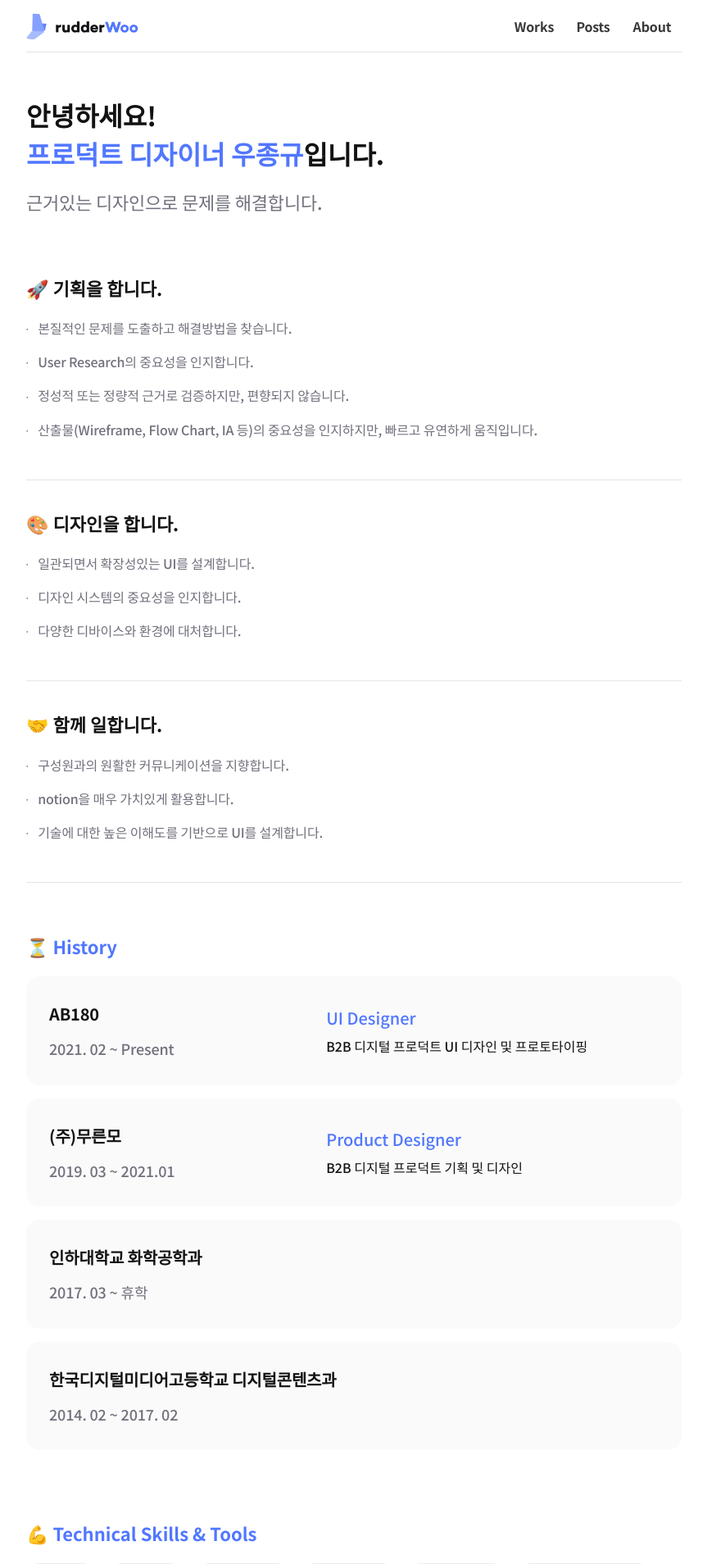
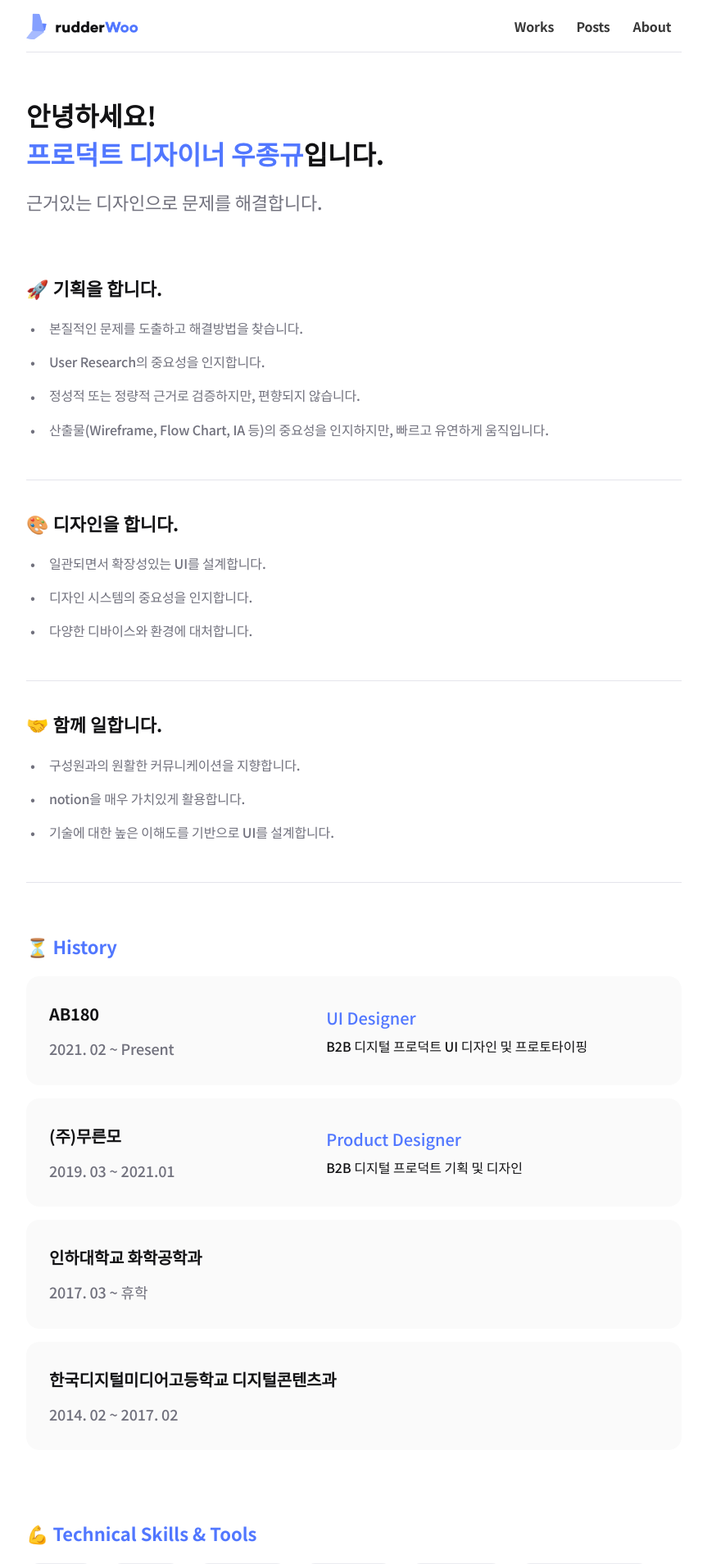
Before and after one commit to rudderWoo/Woo.github.io, a Jekyll site: the page built from index.md, in a window 1280 px wide. Shown: the top 1908 px of the page at 82% size, without its empty margins (208-1071 px from the left). Built offline with Jekyll 4.4.1, drawn with Linux system fonts in a browser that asks for light colours; nearby versions of some CDN libraries.

Commit message:
li before 수정

```diff
--- a/_sass/layouts/_about.scss
+++ b/_sass/layouts/_about.scss
@@ -42,11 +42,11 @@
         }
 
         li:before {
-            content: '■';
+            content: '·';
             vertical-align: middle;
             display: inline-block;
             margin-top: -3px;
-            font-size: 4px;
+            font-size: 28px;
             margin-right: 12px;
         }
     }
--- a/_sass/layouts/_home.scss
+++ b/_sass/layouts/_home.scss
@@ -44,11 +44,11 @@
             }
 
             li:before {
-                content: '●';
+                content: '·';
                 vertical-align: middle;
                 display: inline-block;
                 margin-top: -3px;
-                font-size: 4px;
+                font-size: 28px;
                 margin-right: 12px;
             }
         }
```
